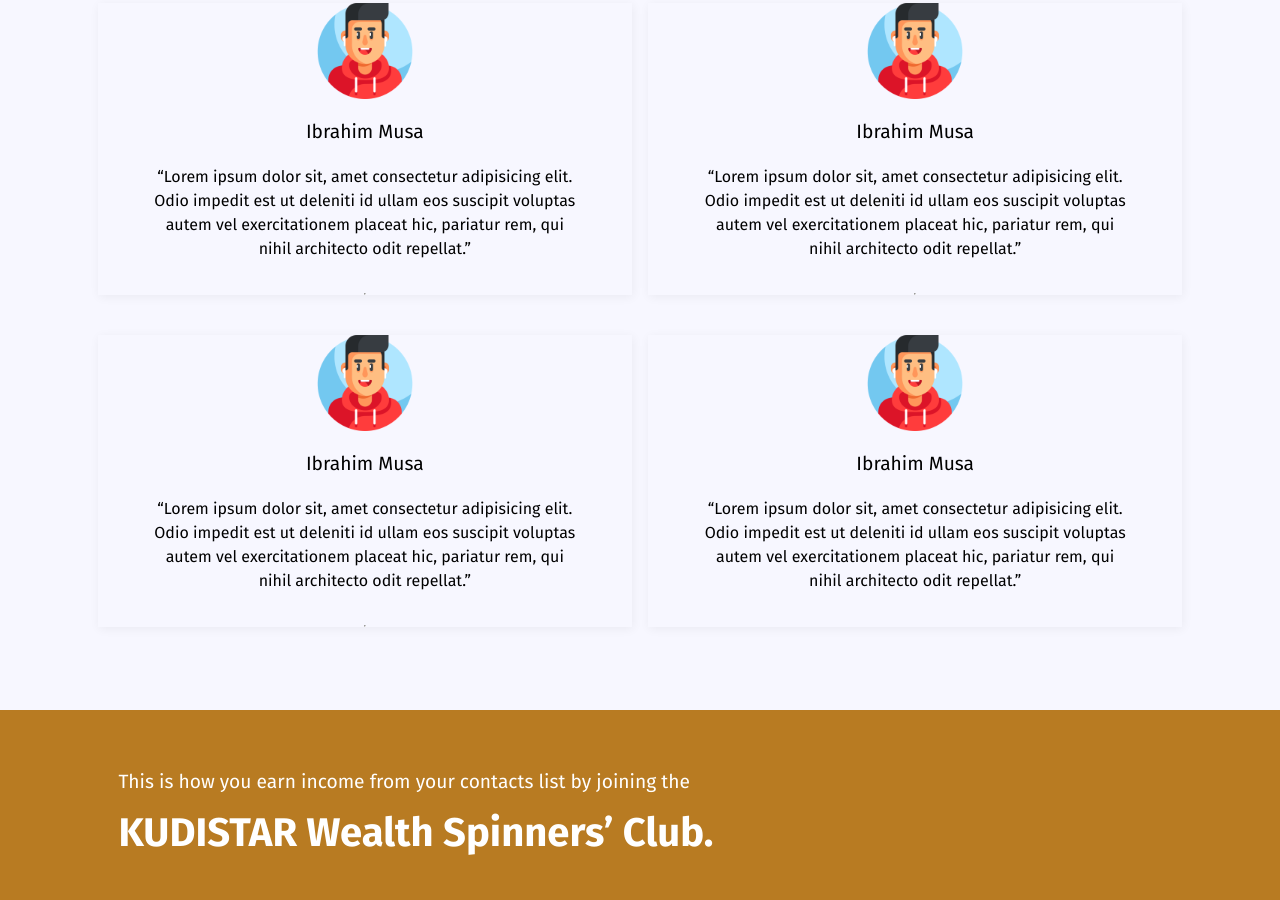
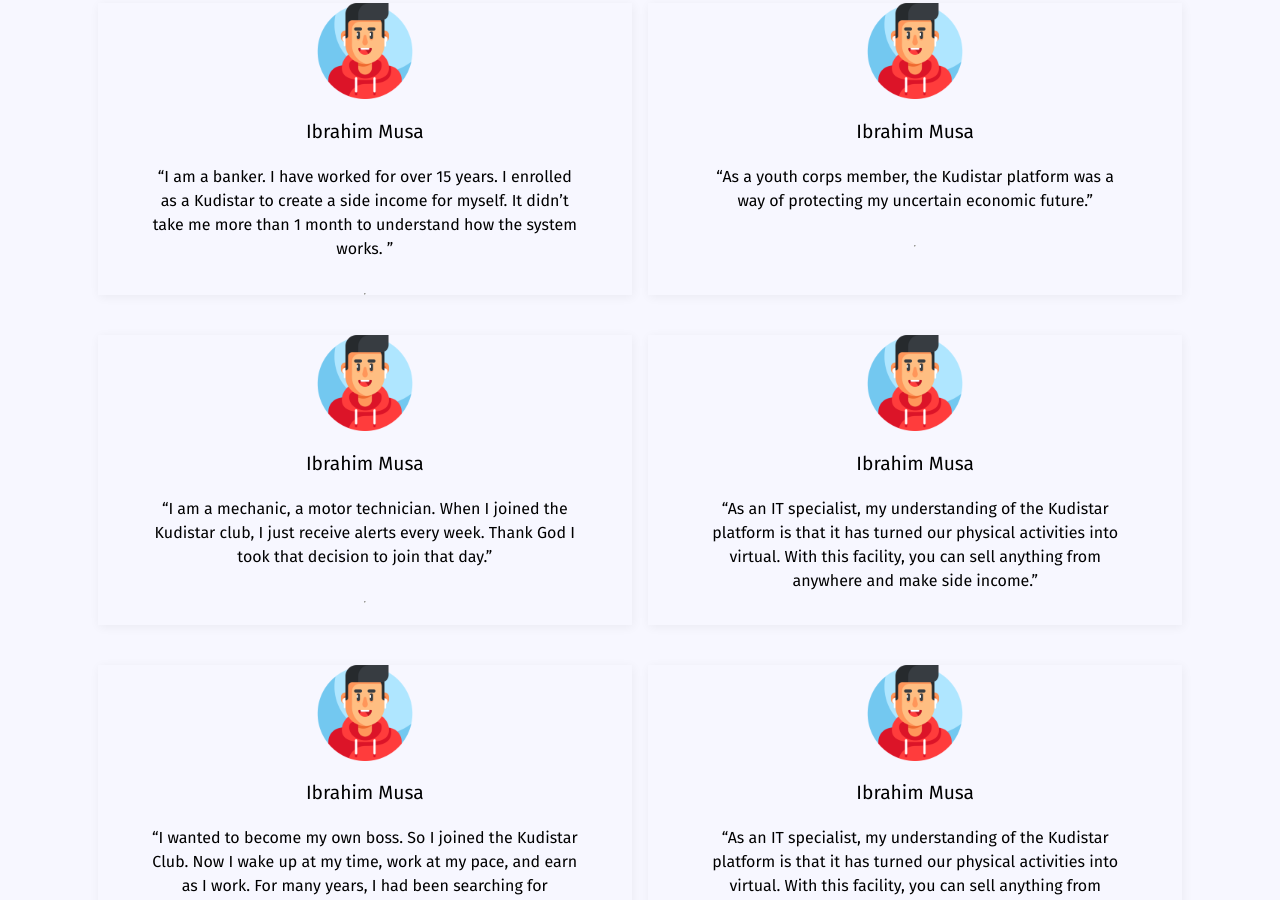
Before and after one commit to bboinnovate20/kudistar, a plain HTML site: page index.html in a window 1280 px wide. Shown: the part 2686-3586 px from the top of the page. Drawn offline with Linux system fonts and the light colour scheme.

Commit message:
part changes

```diff
--- a/index.html
+++ b/index.html
@@ -70,7 +70,7 @@
             <h1>Buy our KUDISTAR Digital Empowerment Training Package for just </h1>
             <div class="price">
                 <img id="premium" src="img/premium.png" alt="">
-                <h2>N60,000</h2>
+                <h2>N66,000</h2>
             </div>
             <button class="purchase-now">PURCHASE NOW</button>
         </div>
@@ -92,7 +92,7 @@
 
     <section class="section-4 testimonial wrapper">
         <h1>Meet the CEO </h1>
-        <iframe width="100%" height="315" src="https://www.youtube.com/embed/THrYAdh2e-I" title="YouTube video player" frameborder="0" allow="accelerometer; autoplay; clipboard-write; encrypted-media; gyroscope; picture-in-picture" allowfullscreen></iframe>
+        <iframe width="100%" height="315" src="https://www.youtube.com/embed/uubWnVAZKgs" title="YouTube video player" frameborder="0" allow="accelerometer; autoplay; clipboard-write; encrypted-media; gyroscope; picture-in-picture" allowfullscreen></iframe>
         </iframe>
 
     </section>
@@ -113,25 +113,55 @@
             <div class="main-testimonies">
                 <img class="profile-testimonial" src="img/gamer.png" alt="">
                 <p class="test-name">Ibrahim Musa</p>
-                <q>Lorem ipsum dolor sit, amet consectetur adipisicing elit. Odio impedit est ut deleniti id ullam eos suscipit voluptas autem vel exercitationem placeat hic, pariatur rem, qui nihil architecto odit repellat.</q>
+                <q>I am a banker. I have worked for over 15 years. I enrolled as a Kudistar to create a side income for myself. It didn’t take me more than 1 month to understand how the system works. </q>
                 <hr id="dimacate-test">
             </div>
             <div class="main-testimonies">
                 <img class="profile-testimonial" src="img/gamer.png" alt="">
                 <p class="test-name">Ibrahim Musa</p>
-                <q>Lorem ipsum dolor sit, amet consectetur adipisicing elit. Odio impedit est ut deleniti id ullam eos suscipit voluptas autem vel exercitationem placeat hic, pariatur rem, qui nihil architecto odit repellat.</q>
+                <q>As a youth corps member, the Kudistar platform was a way of protecting my uncertain economic future.</q>
                 <hr id="dimacate-test">
             </div>
             <div class="main-testimonies">
                 <img class="profile-testimonial" src="img/gamer.png" alt="">
                 <p class="test-name">Ibrahim Musa</p>
-                <q>Lorem ipsum dolor sit, amet consectetur adipisicing elit. Odio impedit est ut deleniti id ullam eos suscipit voluptas autem vel exercitationem placeat hic, pariatur rem, qui nihil architecto odit repellat.</q>
+                <q>I am a mechanic, a motor technician. When I joined the Kudistar club, I just receive alerts every week. Thank God I took that decision to join that day.</q>
                 <hr id="dimacate-test">
             </div>
             <div class="main-testimonies">
                 <img class="profile-testimonial" src="img/gamer.png" alt="">
                 <p class="test-name">Ibrahim Musa</p>
-                <q>Lorem ipsum dolor sit, amet consectetur adipisicing elit. Odio impedit est ut deleniti id ullam eos suscipit voluptas autem vel exercitationem placeat hic, pariatur rem, qui nihil architecto odit repellat.</q>
+                <q>As an IT specialist, my understanding of the Kudistar platform is that it has turned our physical activities into virtual. With this facility, you can sell anything from anywhere and make side income.</q>
+            </div>
+            <div class="main-testimonies">
+                <img class="profile-testimonial" src="img/gamer.png" alt="">
+                <p class="test-name">Ibrahim Musa</p>
+                <q>I wanted to become my own boss. So I joined the Kudistar Club. Now I wake up at my time, work at my pace, and earn as I work. For many years, I had been searching for economic freedom. I found it at Kudistar.</q>
+            </div>
+            <div class="main-testimonies">
+                <img class="profile-testimonial" src="img/gamer.png" alt="">
+                <p class="test-name">Ibrahim Musa</p>
+                <q>As an IT specialist, my understanding of the Kudistar platform is that it has turned our physical activities into virtual. With this facility, you can sell anything from anywhere and make side income.</q>
+            </div>
+            <div class="main-testimonies">
+                <img class="profile-testimonial" src="img/gamer.png" alt="">
+                <p class="test-name">Ibrahim Musa</p>
+                <q>The Kudistar package allows me to sell any product I do not have. It is a great advantage for me.</q>
+            </div>
+            <div class="main-testimonies">
+                <img class="profile-testimonial" src="img/gamer.png" alt="">
+                <p class="test-name">Ibrahim Musa</p>
+                <q>As a cinematographer, I do not have much time to learn new things. The Kudistar resource materials have been so arranged that you only need to spend about 30 – 60minutes per day, and you begin to earn steady income. I got trained within just 1 month; and made my first N100,000 after 2months.</q>
+            </div>
+            <div class="main-testimonies">
+                <img class="profile-testimonial" src="img/gamer.png" alt="">
+                <p class="test-name">Ibrahim Musa</p>
+                <q>My niece needed support. I encouraged and sponsored her to join the Kudistar Club. She is happy today that I took that decision for her.</q>
+            </div>
+            <div class="main-testimonies">
+                <img class="profile-testimonial" src="img/gamer.png" alt="">
+                <p class="test-name">MUQADDIS KOLAWOLE</p>
+                <q>I joined the KUDISTAR CLUB some months ago. I have my digital shop with which I generate income through commission. I am now studying Artificial Intelligence in Cyprus. I am developing more skills through my engagement Kudistar, while I also generate income to support my schooling.</q>
             </div>
         </div>
         <!-- <hr id="dimacate-test"> -->
```
Also changed, not shown: 1 other file.
